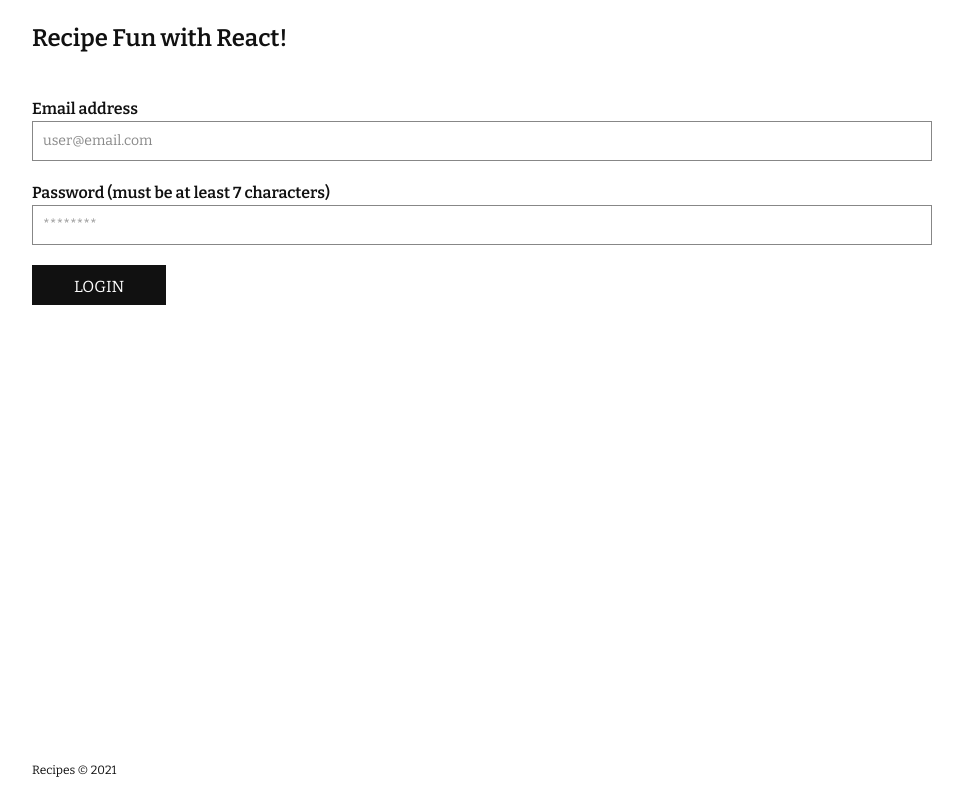
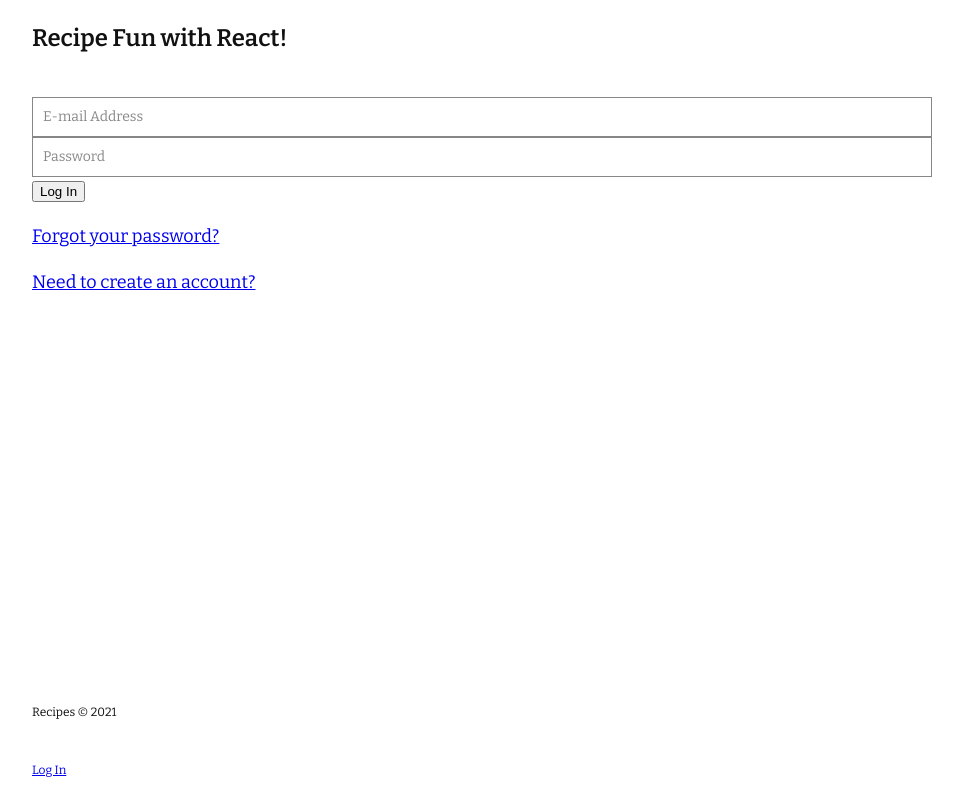
Before and after one commit to ahanshaw/react-recipes, a React (Create React App) app: page /account/login in a window 1280 px wide. Shown: the whole page, without its empty margins (158-1121 px from the left). Built offline with nearby package versions, Linux system fonts and the light colour scheme; no server answers; the database is empty.

Commit message:
add user admin progress

```diff
--- a/package.json
+++ b/package.json
@@ -11,6 +11,7 @@
     "node-sass": "5.0.0",
     "react": "^17.0.2",
     "react-dom": "^17.0.2",
+    "react-firebase-hooks": "^3.0.4",
     "react-hook-form": "^7.12.2",
     "react-router-dom": "^5.2.0",
     "react-scripts": "4.0.3",
--- a/src/App.js
+++ b/src/App.js
@@ -12,9 +12,9 @@
 const Recipe = lazy(() => import('./components/Recipe/Recipe'));
 const UserRegister = lazy(() => import('./components/UserRegister/UserRegister'));
 const UserLogin = lazy(() => import('./components/UserLogin/UserLogin'));
+const UserPasswordReset = lazy(() => import('./components/UserPasswordReset/UserPasswordReset'));
 
 const App = () => {
-	const [userId, setUserId] = useState();
 
 	return (
 		<div className="App wrapper">
@@ -24,13 +24,16 @@
 					<Suspense fallback={<Loader/>}>
 						<Switch>
 							<Route path="/account/login">
-								<UserLogin setUserId={setUserId} />
+								<UserLogin />
 							</Route>
 							<Route path="/account/register">
 								<UserRegister />
 							</Route>
+							<Route path="/account/reset">
+								<UserPasswordReset />
+							</Route>
 							<Route path="/add">
-								<RecipeAdd userId={userId} />
+								<RecipeAdd />
 							</Route>
 							<Route path="/recipe/:recipeTitle">
 								<Recipe />
--- a/src/components/Footer/Footer.js
+++ b/src/components/Footer/Footer.js
@@ -1,7 +1,24 @@
+import React, { useState } from 'react';
+import { auth, logout } from '../../services/firebase';
+import { useAuthState } from 'react-firebase-hooks/auth';
+
 export function Footer() {
-    return (
+	const [user] = useAuthState(auth);
+
+	return (
 		<footer className="footer">
 			<p>Recipes &copy; 2021</p>
+			{user &&
+				<div>
+					<p><a href="/add">Add a Recipe</a></p>
+					<button className="dashboard__btn" onClick={logout}>
+						Logout
+					</button>
+				</div>
+			}
+			{!user &&
+				<p><a href="/account/login">Log In</a></p>
+			}
         </footer>
     );
 }
--- a/src/components/Recipe/Recipe.js
+++ b/src/components/Recipe/Recipe.js
@@ -1,6 +1,6 @@
 import React, { useState, useEffect } from "react";
-import {useParams, Link} from 'react-router-dom';
-import database from '../../services/firebase';
+import { useParams, Link } from 'react-router-dom';
+import { database } from '../../services/firebase';
 
 const Recipe = () => {
 	const [recipe, setRecipe] = useState([]);
--- a/src/components/RecipeAdd/RecipeAdd.js
+++ b/src/components/RecipeAdd/RecipeAdd.js
@@ -2,9 +2,12 @@
 import {Link} from 'react-router-dom';
 import { useForm, useFieldArray } from "react-hook-form";
 
-import database from '../../services/firebase';
+import { database } from '../../services/firebase';
+import { auth } from '../../services/firebase';
+import { useAuthState } from 'react-firebase-hooks/auth';
 
 const RecipeAdd = () => {
+	const [user] = useAuthState(auth);
 	const [recipeAdded, setRecipeAdded] = useState(false);
 	const [recipeTitle, setRecipeTitle] = useState('');
 	const { control, register, formState: { errors }, handleSubmit } = useForm({
@@ -58,7 +61,7 @@
 		setRecipeTitle(title);
 	}
 
-	if (recipeAdded) {
+	/*	if (recipeAdded) {
         return (
             <div>
 				<p>Recipe added!</p>
@@ -67,6 +70,13 @@
             </div>
         );
 	}
+	*/
+
+	if (!user){
+        return (
+           <Link to={`/account/login`}>Log In</Link>
+        );
+    }
 
 	return (
 		<div className="recipe-add">
--- a/src/components/RecipeList/RecipeList.js
+++ b/src/components/RecipeList/RecipeList.js
@@ -1,7 +1,7 @@
 import React, { useState, useEffect } from "react";
 import {useParams, Link} from 'react-router-dom';
 
-import database from '../../services/firebase';
+import { database } from '../../services/firebase';
 
 const RecipeList = () => {
 	const [recipes, setRecipes] = useState([]);
--- a/src/components/UserLogin/UserLogin.js
+++ b/src/components/UserLogin/UserLogin.js
@@ -1,73 +1,67 @@
-import React, { useState, useEffect } from "react";
-import {Link} from 'react-router-dom';
-import { useForm } from "react-hook-form";
+import React, { useState } from 'react';
+import {Link } from 'react-router-dom';
+import { auth, logout } from '../../services/firebase';
+import { useAuthState } from 'react-firebase-hooks/auth';
 
-import database from '../../services/firebase';
+export default function UserLogin() {
+	const [user] = useAuthState(auth);
+	const [email, setEmail] = useState("");
+	const [password, setPassword] = useState("");
+	const [error, setError] = useState(null);
 
-const UserLogin = () => {
-	const [userLoggedIn, setUserLoggedIn] = useState(false);
-	const [userId, setUserId] = useState();
-	const [email, setEmail] = useState();
-	const [password, setPassword] = useState();
-	const [correctEmail, setCorrectEmail] = useState(true);
-	const [correctPassword, setCorrectPassword] = useState(true);
-	const { register, handleSubmit, formState: { errors } } = useForm();
-
-	const onSubmit = (data) => {
-		setEmail(data.email);
-		setPassword(data.password);
+	const signInWithEmailAndPassword = async (e, email, password) => {
+		e.preventDefault();
+		try {
+			await auth.signInWithEmailAndPassword(email, password);
+		} catch (err) {
+			console.error(err);
+			if (err.code === 'auth/user-not-found') {;
+				setError('An account with this email address does not exist.');
 			}
-
-	useEffect(() => {
-		database.ref('users').on('value', function (snapshot) {
-			snapshot.forEach(user => {
-				if (user.val().email === email) {
-					setCorrectEmail(true);
-					if (user.val().password === password) {
-						setUserId(user.val().key);
-						setCorrectPassword(true);
-						setUserLoggedIn(true);
-						return;
+			if (err.code === 'auth/invalid-email') {;
+				setError('Please enter a valid email address.');
 			}
-					else {
-						setCorrectPassword(false);
+			if (err.code === 'auth/wrong-password') {;
+				setError('The password you entered is incorrect.');
 			}
 		}
-				else {
-					setCorrectEmail(false);
-				}
-			});
-		});
-	}, [email, password]);
+	};
 
-	if (userLoggedIn) {
+	if (user) {
 		return (
 			<div>
-				<p>You are logged in!</p>
-				<p><Link to={`/`}>View Recipes</Link></p>
+				<button className="dashboard__btn" onClick={logout}>
+					Logout
+				</button>
+				<Link to={`/add`}>Add a Recipe</Link>
 			</div>
         );
     }
 
 	return (
 		<div className="account">
-			<form className="account__form" onSubmit={handleSubmit(onSubmit)}>
-				<fieldset>
-					<label htmlFor="email">Email address</label>
-					<input id="email" name="email" type="email" placeholder="user@email.com" {...register('email', { required: true })} />
-					{errors.email && <p className="error">Your email address is required.</p>}
-				</fieldset>
-				<fieldset>
-					<label htmlFor="password">Password (must be at least 7 characters)</label>
-					<input id="password" name="password" type="password" placeholder="********" minLength="7" {...register('password', { required: true })} />
-					{errors.password && <p className="error">A password is required.</p>}
-				</fieldset>
-				<button className="btn btn--submit" type="submit">Login</button>
-				{!correctEmail && <p className="error">No user was found with that email address.</p>}
-				{!correctPassword && <p className="error">The password entered is incorrect.</p>}
+			<form onSubmit={(e) => signInWithEmailAndPassword(e, email, password)}>
+				<input
+					type="text"
+					className="login__textBox"
+					value={email}
+					onChange={(e) => setEmail(e.target.value)}
+					placeholder="E-mail Address"
+				/>
+				<input
+					type="password"
+					className="login__textBox"
+					value={password}
+					onChange={(e) => setPassword(e.target.value)}
+					placeholder="Password"
+				/>
+				<button className="login__btn">Log In</button>
+				{error &&
+					<p className="error">{error}</p>
+				}
+				<p><Link to={`/account/reset`}>Forgot your password?</Link></p>
+				<p><Link to={`/account/register`}>Need to create an account?</Link></p>
 			</form>
 		</div>
 	);
 }
-
-export default UserLogin;
--- /dev/null
+++ b/src/components/UserPasswordReset/UserPasswordReset.js
@@ -0,0 +1,45 @@
+import React, { useState } from 'react';
+import {Link } from 'react-router-dom';
+import { auth } from '../../services/firebase';
+
+export default function UserPasswordReset() {
+	const [email, setEmail] = useState("");
+	const [resetSent, setResetSent] = useState(false);
+
+	const sendPasswordResetEmail = async (e, email) => {
+		e.preventDefault();
+		try {
+			await auth.sendPasswordResetEmail(email);
+			setResetSent(true);
+		}
+		catch (err) {
+			console.log(err);
+		}
+	};
+
+	if (resetSent) {
+		return (
+			<div>
+				<p>Password reset sent! Check your email.</p>
+				<Link to={`/account/login`}>Log in</Link>
+			</div>
+        );
+    }
+
+	return (
+		<div className="account">
+			<form onSubmit={(e) => sendPasswordResetEmail(e, email)}>
+				<label htmlFor="email">Email Address</label>
+				<input
+					type="text"
+					id="email"
+					className="login__textBox"
+					value={email}
+					onChange={(e) => setEmail(e.target.value)}
+					placeholder="E-mail Address"
+				/>
+				<button className="login__btn">Reset Password</button>
+			</form>
+		</div>
+	);
+}
--- a/src/components/UserRegister/UserRegister.js
+++ b/src/components/UserRegister/UserRegister.js
@@ -1,66 +1,93 @@
-import React, { useState } from "react";
-import {Link} from 'react-router-dom';
-import { useForm } from "react-hook-form";
+import React, { useState } from 'react';
+import {Link } from 'react-router-dom';
+import { auth, logout } from '../../services/firebase';
+import { useAuthState } from 'react-firebase-hooks/auth';
 
-import database from '../../services/firebase';
+export default function UserLogin() {
+	const [email, setEmail] = useState("");
+	const [password, setPassword] = useState("");
+	const [user] = useAuthState(auth);
 
-const UserRegister = () => {
-	const [userAdded, setUserAdded] = useState(false);
-	const { register, handleSubmit, formState: { errors } } = useForm();
+	const [error, setError] = useState(null);
+	const [userExists, setUserExists] = useState(false);
+	const [resetSent, setResetSent] = useState(false);
 
-	const onSubmit = (data) => {
-		let random = Math.floor(Math.random() * (9999999999 - 1000000000) + 1000000000);
-		database.ref('users')
-			.child(Math.round(random))
-			.set({
-				key: Math.round(random),
-				firstName: data.firstName,
-				lastName: data.lastName,
-				email: data.email,
-				password: data.password
-			})
-			.then(
-				setUserAdded(true),
-		)
-		.catch()
-	}
+	const createUserWithEmailAndPassword = async (e, email, password) => {
+		e.preventDefault();
+		setResetSent(false);
+		try {
+			await auth.createUserWithEmailAndPassword(email, password);
+		}
+		catch (err) {
+			console.log(err);
+			if (err.code === 'auth/email-already-in-use') {
+				setUserExists(true);
+			}
+			if (err.code === 'auth/invalid-email') {;
+				setError('Please enter a valid email address.');
+			}
+			if (err.code === 'auth/weak-password') {
+				setError('Your password must contain at least six characters.');
+			}
+		}
+	};
 
-	if (userAdded) {
-        return (
-            <div>
-				<p>Your account was created!</p>
-				<p><Link to={`/`}>View Recipes</Link></p>
-            </div>
+	const sendPasswordResetEmail = async (e, email) => {
+		e.preventDefault();
+		try {
+			await auth.sendPasswordResetEmail(email);
+			setResetSent(true);
+		}
+		catch (err) {
+			console.log(err);
+		}
+	};
+
+	if (user) {
+		return (
+			<div>
+				<button className="dashboard__btn" onClick={logout}>
+					Logout
+				</button>
+				<Link to={`/add`}>Add a Recipe</Link>
+			</div>
         );
-	}
+    }
 
 	return (
 		<div className="account">
-			<form className="account__form" onSubmit={handleSubmit(onSubmit)}>
-				<fieldset>
-					<label htmlFor="firstName">First Name</label>
-					<input id="firstName" name="firstName" type="text" placeholder="First Name" {...register('firstName', { required: true })} />
-					{errors.firstName && <p className="error">Your first name is required.</p>}
-				</fieldset>
-				<fieldset>
-					<label htmlFor="lastName">Last Name</label>
-					<input id="lastName" name="lastName" type="text" placeholder="Last Name" {...register('lastName', { required: true })} />
-					{errors.lastName && <p className="error">Your last name is required.</p>}
-				</fieldset>
-				<fieldset>
-					<label htmlFor="email">Email address</label>
-					<input id="email" name="email" type="email" placeholder="user@email.com" {...register('email', { required: true })} />
-					{errors.email && <p className="error">Your email address is required.</p>}
-				</fieldset>
-				<fieldset>
-					<label htmlFor="password">Password (must be at least 7 characters)</label>
-					<input id="password" name="password" type="password" placeholder="********" minlength="7" {...register('password', { required: true })} />
-					{errors.password && <p className="error">A password is required.</p>}
-				</fieldset>
-				<button className="btn btn--submit" type="submit">Create Account</button>
+			<form onSubmit={(e) => createUserWithEmailAndPassword(e, email, password)}>
+				<label htmlFor="email">Email Address</label>
+				<input
+					type="text"
+					id="email"
+					className="login__textBox"
+					value={email}
+					onChange={(e) => setEmail(e.target.value)}
+					placeholder="E-mail Address"
+				/>
+				<label htmlFor="password">Password (must have at least 6 characters)</label>
+				<input
+					type="password"
+					id="password"
+					className="login__textBox"
+					value={password}
+					onChange={(e) => setPassword(e.target.value)}
+					placeholder="Password"
+				/>
+				<button className="login__btn">Create Account</button>
+				{userExists && !resetSent &&
+					<div>
+						<p>An account with that email address already exists. <Link to={`/account/login`}>Log in</Link> or <button onClick={(e) => sendPasswordResetEmail(e, email)}>reset your password</button>.</p>
+					</div>
+				}
+				{resetSent &&
+					<p>Password reset sent! Check your email.</p>
+				}
+				{error &&
+					<p className="error">{error}</p>
+				}
 			</form>
 		</div>
 	);
 }
-
-export default UserRegister;
--- a/src/services/firebase.js
+++ b/src/services/firebase.js
@@ -12,7 +12,16 @@
     appId: process.env.REACT_APP_APP_ID
 };
 
-firebase.initializeApp(firebaseConfig);
+const app = firebase.initializeApp(firebaseConfig);
 const database = firebase.database();
+const auth = app.auth()
 
-export default database;
+const logout = () => {
+	auth.signOut();
+};
+
+export {
+	database,
+	auth,
+	logout
+};
```
Also changed, not shown: 1 other file (tests, documents, lock files or other folders). Lines whose indentation alone changed are shown as unchanged.
